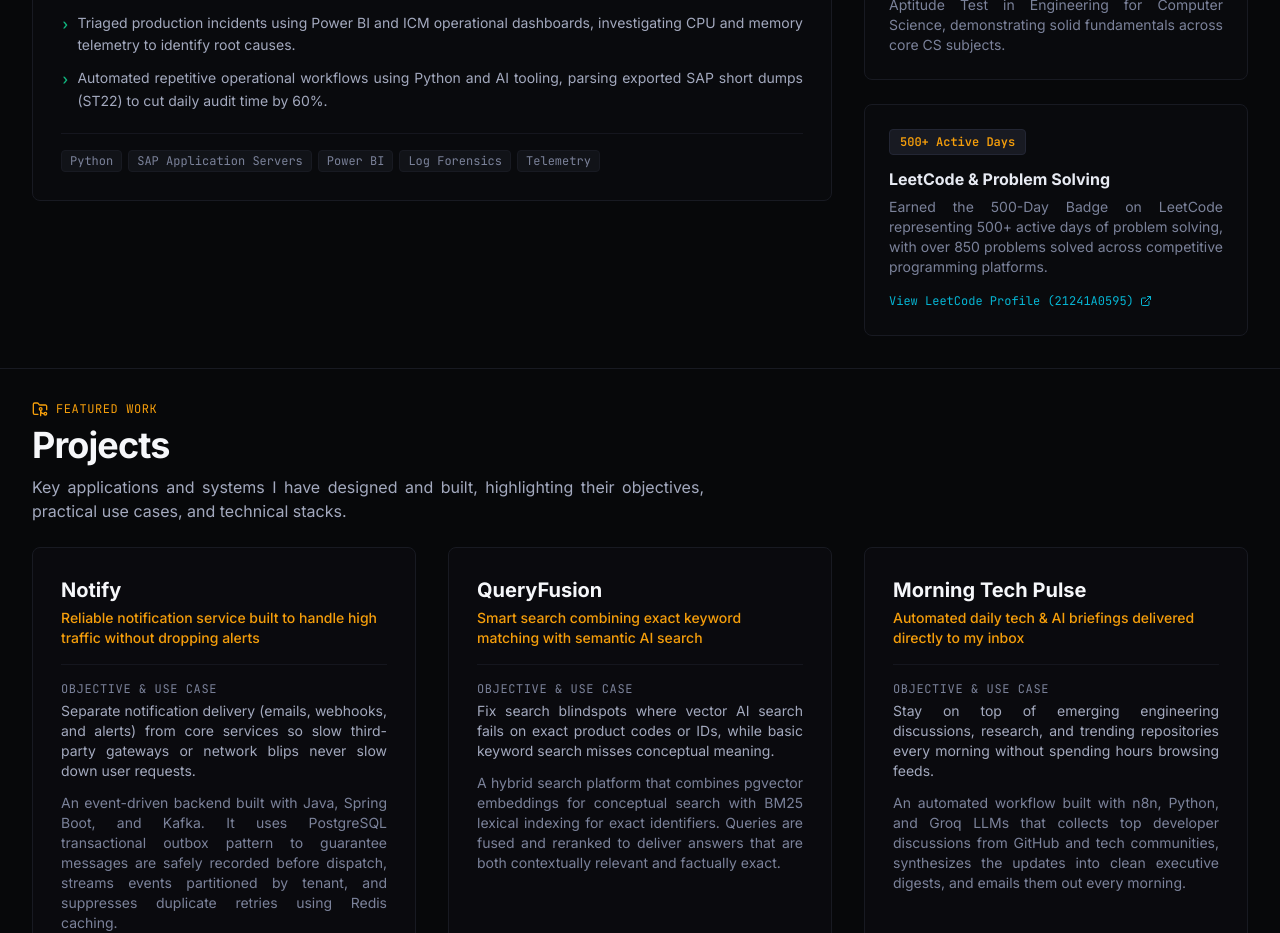
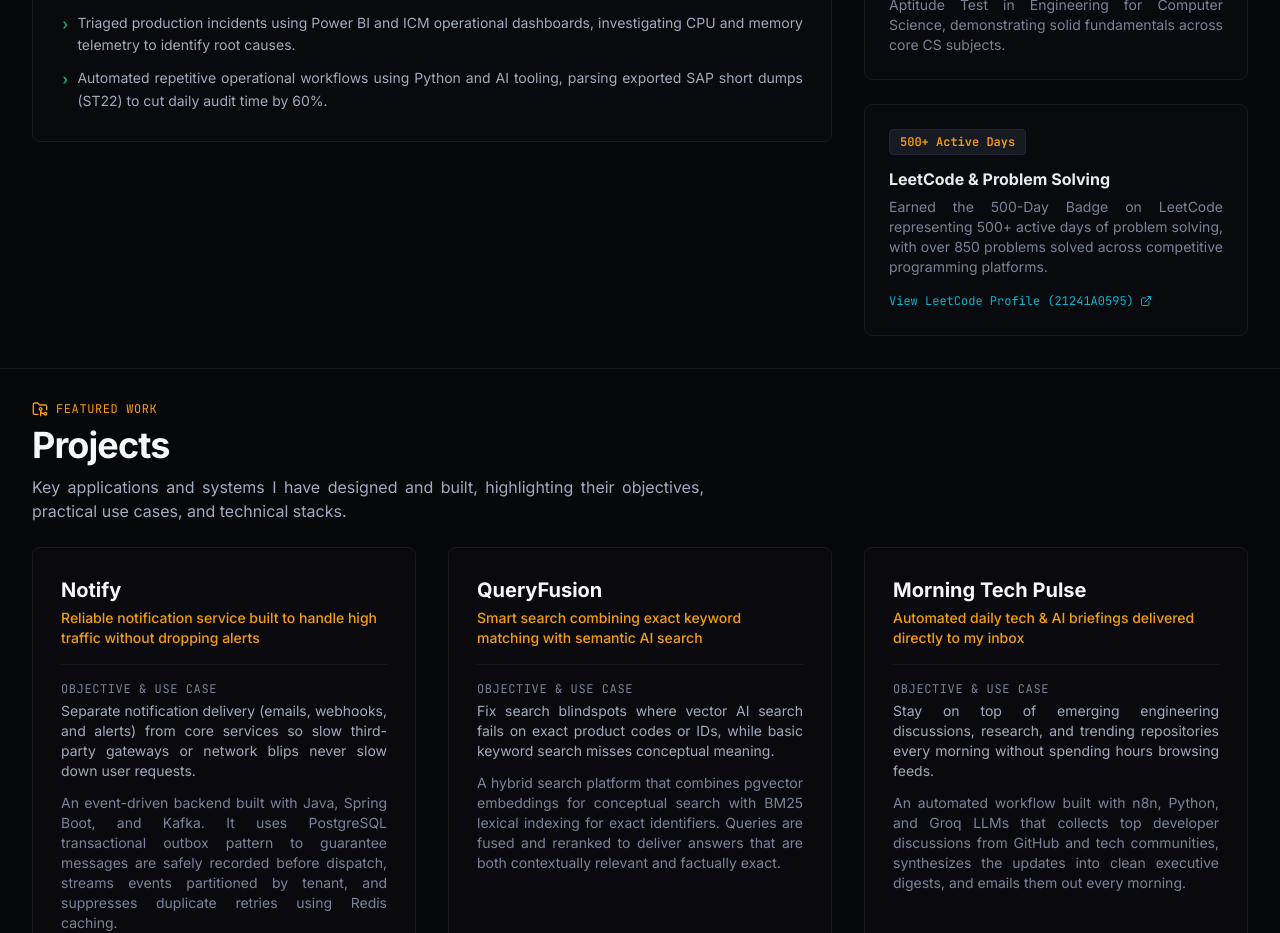
Before and after one commit to vivek-kanugula/portfolio, a React (Vite) app: page / in a window 1280 px wide. Shown: the part 860-1793 px from the top of the page. Built offline with nearby package versions, Linux system fonts and the light colour scheme.

Commit message:
refactor: remove technology pills from experience section

```diff
--- a/src/components/ExperienceSection.tsx
+++ b/src/components/ExperienceSection.tsx
@@ -57,17 +57,6 @@ export const ExperienceSection: React.FC = () => {
                     </li>
                   ))}
                 </ul>
-
-                <div className="mt-5 flex flex-wrap gap-1.5 pt-4 border-t border-mono-800/80">
-                  {exp.technologies.map((tech, tIdx) => (
-                    <span
-                      key={tIdx}
-                      className="rounded bg-mono-850 px-2 py-0.5 text-xs font-mono text-mono-400 border border-mono-800"
-                    >
-                      {tech}
-                    </span>
-                  ))}
-                </div>
               </div>
             ))}
           </div>
--- a/src/data/profile.ts
+++ b/src/data/profile.ts
@@ -30,7 +30,7 @@ export interface ExperienceItem {
   location: string;
   summary?: string;
   bullets: string[];
-  technologies: string[];
+  technologies?: string[];
 }
 
 export interface EducationItem {
@@ -166,7 +166,6 @@ export const PROFILE_DATA = {
         "Triaged production incidents using Power BI and ICM operational dashboards, investigating CPU and memory telemetry to identify root causes.",
         "Automated repetitive operational workflows using Python and AI tooling, parsing exported SAP short dumps (ST22) to cut daily audit time by 60%.",
       ],
-      technologies: ["Python", "SAP Application Servers", "Power BI", "Log Forensics", "Telemetry"],
     },
   ] as ExperienceItem[],
 
```
